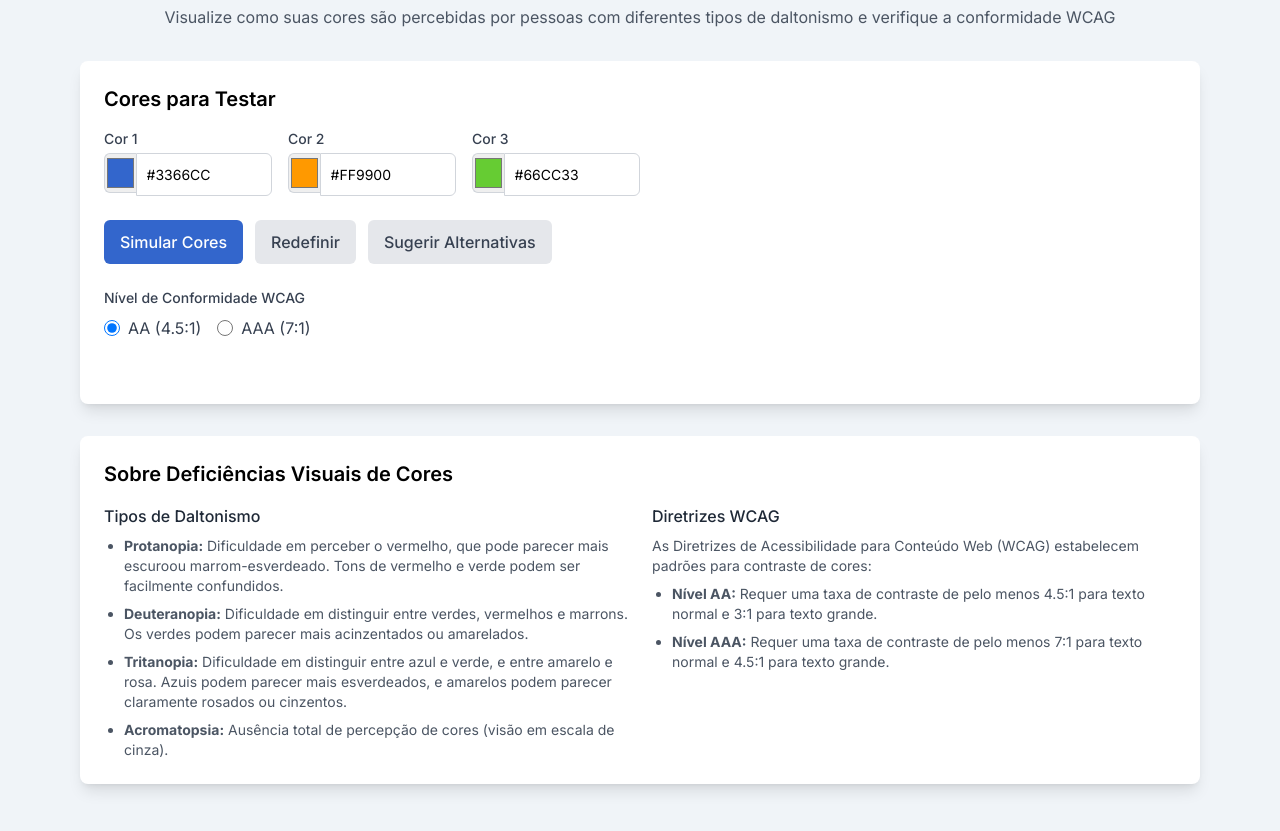
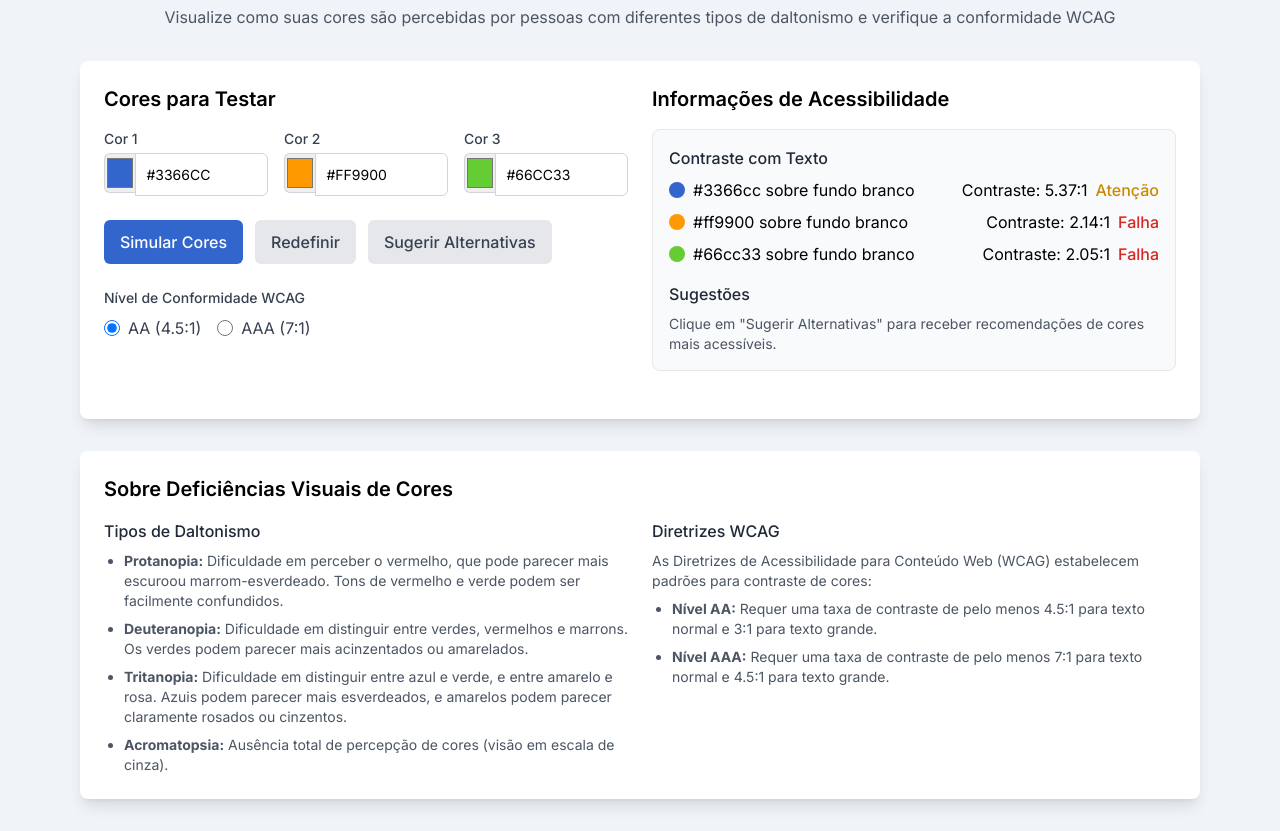
Before and after one commit to abraaoribeiro28/SimulaCor, a plain HTML site: page index.html in a window 1280 px wide. Shown: the part 71-902 px from the top of the page. Drawn offline with nearby package versions, Linux system fonts and the light colour scheme.

Commit message:
feat: add accessibility info section with contrast analysis and suggestion area

```diff
--- a/index.html
+++ b/index.html
@@ -69,6 +69,55 @@
                         </div>
                     </div>
                 </div>
+                <div class="w-full md:w-1/2">
+                    <h2 class="text-xl font-semibold mb-4">Informações de Acessibilidade</h2>
+                    <div id="accessibilityInfo" class="bg-gray-50 p-4 rounded-lg border border-gray-200">
+                        <div class="mb-4">
+                            <h3 class="font-medium text-gray-800 mb-2">Contraste com Texto</h3>
+                            <div id="contrastResults" class="space-y-2">
+                                <div class="flex items-center justify-between">
+                                    <div class="flex items-center">
+                                        <div class="w-4 h-4 rounded-full mr-2" style="background-color: #3366cc;"></div>
+                                        <span>#3366cc sobre fundo branco</span>
+                                    </div>
+                                    <div class="flex items-center">
+                                        <span class="mr-2">Contraste: 5.37:1</span>
+                                        <span class="text-yellow-600 font-medium">Atenção</span>
+                                    </div>
+                                </div>
+
+                                <div class="flex items-center justify-between">
+                                    <div class="flex items-center">
+                                        <div class="w-4 h-4 rounded-full mr-2" style="background-color: #ff9900;"></div>
+                                        <span>#ff9900 sobre fundo branco</span>
+                                    </div>
+                                    <div class="flex items-center">
+                                        <span class="mr-2">Contraste: 2.14:1</span>
+                                        <span class="text-red-600 font-medium">Falha</span>
+                                    </div>
+                                </div>
+
+                                <div class="flex items-center justify-between">
+                                    <div class="flex items-center">
+                                        <div class="w-4 h-4 rounded-full mr-2" style="background-color: #66cc33;"></div>
+                                        <span>#66cc33 sobre fundo branco</span>
+                                    </div>
+                                    <div class="flex items-center">
+                                        <span class="mr-2">Contraste: 2.05:1</span>
+                                        <span class="text-red-600 font-medium">Falha</span>
+                                    </div>
+                                </div>
+                            </div>
+                        </div>
+
+                        <div>
+                            <h3 class="font-medium text-gray-800 mb-2">Sugestões</h3>
+                            <div id="suggestions" class="text-sm text-gray-600">
+                                <p>Clique em "Sugerir Alternativas" para receber recomendações de cores mais acessíveis.</p>
+                            </div>
+                        </div>
+                    </div>
+                </div>
             </div>
         </div>
 
```
